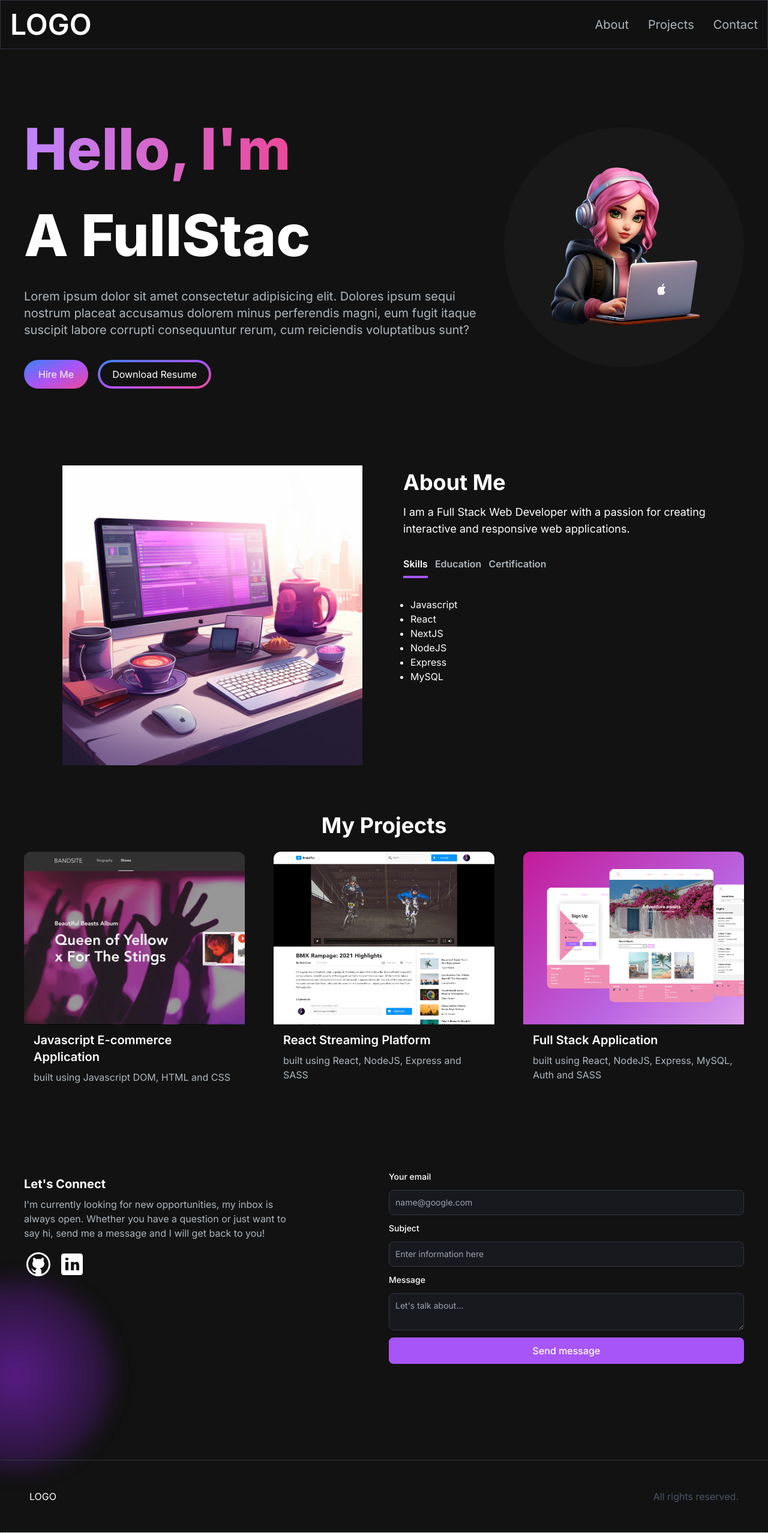
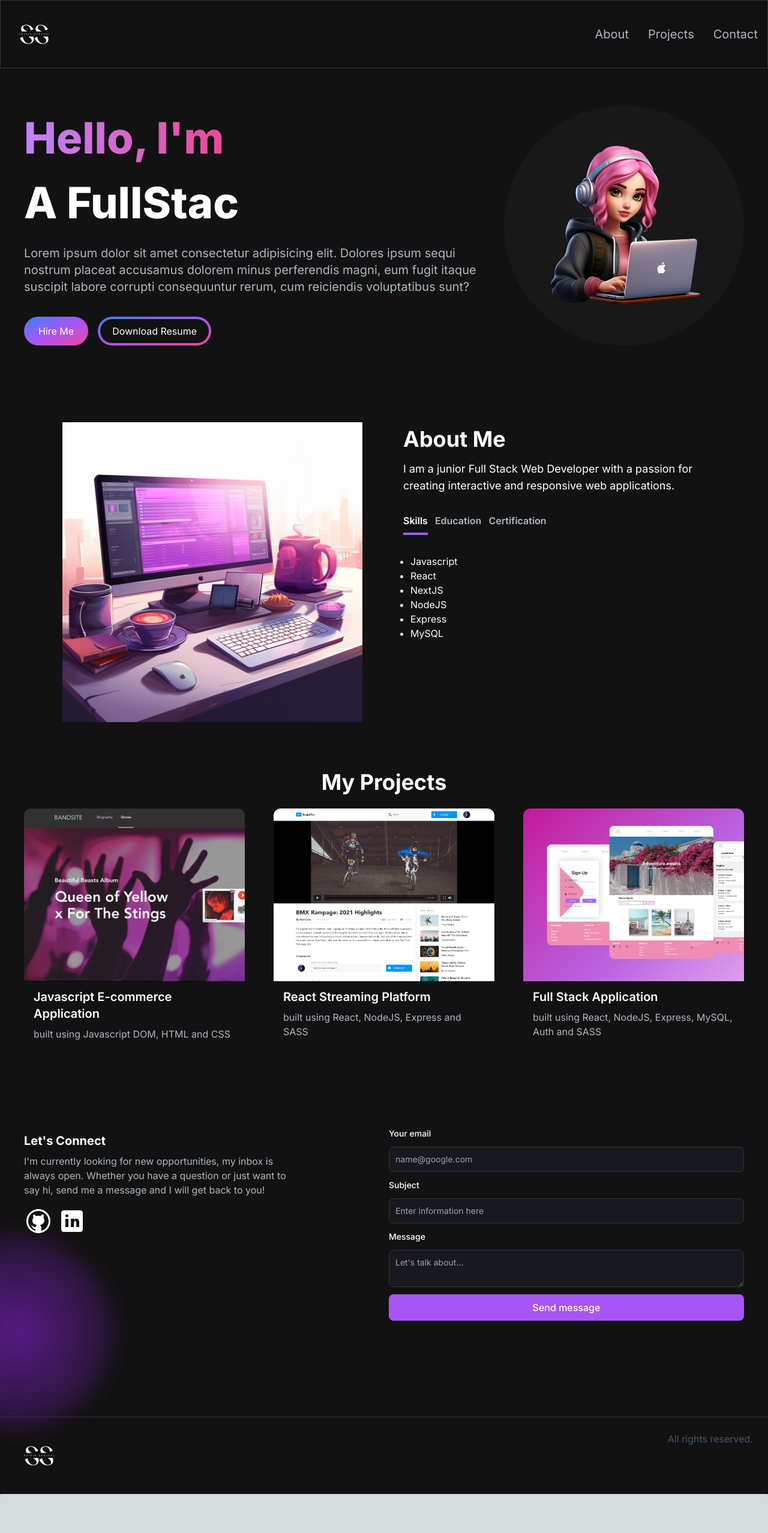
Before and after one commit to ShirinSadeghii/Portfolio, a Next.js app: page / in a window 1280 px wide. Shown: the whole page at 60% size. After the commit the page ends 2492 px from the top, so only its background shows below. Built offline with nearby package versions, Linux system fonts and the light colour scheme.

Commit message:
made minor changes and fixes

```diff
--- a/app/components/AboutMe.jsx
+++ b/app/components/AboutMe.jsx
@@ -49,10 +49,10 @@ const AboutMe = () => {
   return (
     <section className='text-white'>
         <div className='md:grid md:grid-cols-2 gap-8 items-center py-8 px-4 xl:gap-16 sm:py-16 xl:px-16'>
-            <Image src={"/images/about-image.png"} width={500} height={500} />
+            <Image src={"/images/about-image.png"} width={500} height={500} alt='about-image'/>
             <div className='mt-4 md:0 text-left flex flex-col h-full'>
                 <h2 className='text-4xl font-bold text-white mb-4'>About Me</h2>
-                <p className='text-base lg:text-lg'> I am a Full Stack Web Developer with a
+                <p className='text-base lg:text-lg'> I am a junior Full Stack Web Developer with a
                     passion for creating interactive and responsive
                     web applications.  </p>
                 <div className='flex flex-row justify-start mt-8'>
--- a/app/components/Footer.jsx
+++ b/app/components/Footer.jsx
@@ -1,10 +1,13 @@
 import React from 'react'
+import Logo from "../../public/logo.png";
+import Image from 'next/image'
+
 
 const Footer = () => {
   return (
-    <footer className='footer border z-10 border-t-[#33353F] border-l-transparent border-r-transparent text-white'>
-        <div className='container p-12 flex justify-between'>
-            <span>LOGO</span>
+    <footer className='footer border border-t-[#33353F] border-l-transparent border-r-transparent text-white'>
+        <div className='container p-6 flex justify-between'>
+            <Image src={Logo} alt='logo' className='h-20 w-20'/>
             <p className='text-slate-600'>All rights reserved.</p>
         </div>
     </footer>
--- a/app/components/HeroSection.jsx
+++ b/app/components/HeroSection.jsx
@@ -2,6 +2,8 @@
 import React from 'react'
 import Image from 'next/image'
 import { TypeAnimation } from 'react-type-animation';
+import Link from 'next/link';
+import EmailSection from './EmailSection';
 
 
 const HeroSection = () => {
@@ -9,7 +11,7 @@ const HeroSection = () => {
     <section className='lg:py-16'>
         <div className='grid grid-cols-1 sm:grid-cols-12'>
             <div className='col-span-8 place-self-center text-center sm:text-left justify-self-start'>
-                <h1 className="text-white mb-4 text-4xl sm:text-5xl lg:text-8xl lg:leading-normal font-extrabold">
+                <h1 className="text-white mb-4 text-4xl sm:text-5xl lg:text-7xl lg:leading-normal font-extrabold">
                     <span className='text-transparent bg-clip-text bg-gradient-to-r from-purple-400 to-pink-500'>Hello, I'm {""}</span>
                     <br></br>
                     <TypeAnimation
@@ -32,10 +34,14 @@ const HeroSection = () => {
                     labore corrupti consequuntur rerum, cum reiciendis voluptatibus sunt?
                 </p>
                 <div>
+                    <Link href={"/"}>
                     <button className='px-6 py-3 w-full sm:w-fit rounded-full mr-4 bg-gradient-to-br from-blue-500 via-purple-500 to-pink-500 hover:bg-slate-200 text-white'>Hire Me</button>
-                    <button className='px-1 py-1 w-full sm:w-fit rounded-full bg-gradient-to-br from-blue-500 via-purple-500 to-pink-500 text-white mt-3'>
-                        <span className='block bg-[#121212] hover:bg-slate-800 rounded-full px-5 py-2'>Download Resume</span>
-                    </button>
+                    </Link>
+                    <Link href="/resume.pdf" download="resume">
+                        <button className='px-1 py-1 w-full sm:w-fit rounded-full bg-gradient-to-br from-blue-500 via-purple-500 to-pink-500 text-white mt-3'>
+                            <span className='block bg-[#121212] hover:bg-slate-800 rounded-full px-5 py-2'>Download Resume</span>
+                        </button>
+                    </Link>
 
                 </div>
             </div>
--- a/app/components/NavBar.jsx
+++ b/app/components/NavBar.jsx
@@ -4,6 +4,8 @@ import React, {useState} from 'react'
 import NavLink from './NavLink'
 import { Bars3Icon, XMarkIcon} from "@heroicons/react/24/solid"
 import MenuOverlay from './MenuOverlay'
+import Image from "next/image";
+import Logo from "../../public/logo.png";
 
 
 const navLinks = [
@@ -27,7 +29,7 @@ const NavBar = () => {
     <nav className='fixed mx-auto border border-[#33353F] top-0 left-0 right-0 z-10 bg-[#121212] bg-opacity-95'>
         <div className='flex container lg:py-4 flex-wrap items-center justify-between mx-auto px-4 py-2'>
           <Link href={"/"} className='text-2xl md:text-5xl text-white font-semibold'>
-              LOGO
+              <Image src={Logo} alt='logo' className='h-20 w-20'/>
           </Link>
           <div className='mobile-menu block md:hidden'>
             {
```
Also changed, not shown: public/logo.png (added), 1 other file (tests, documents, lock files or other folders).
